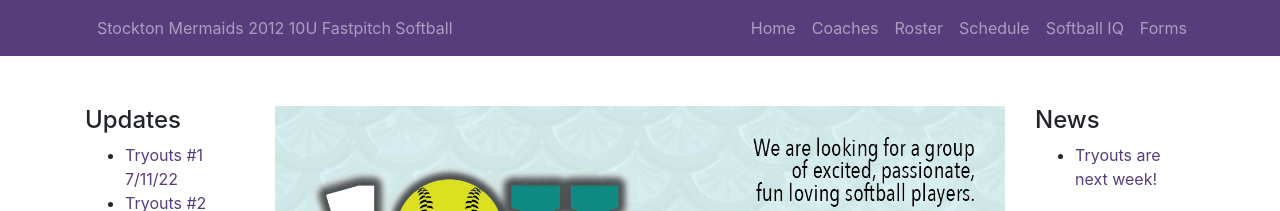
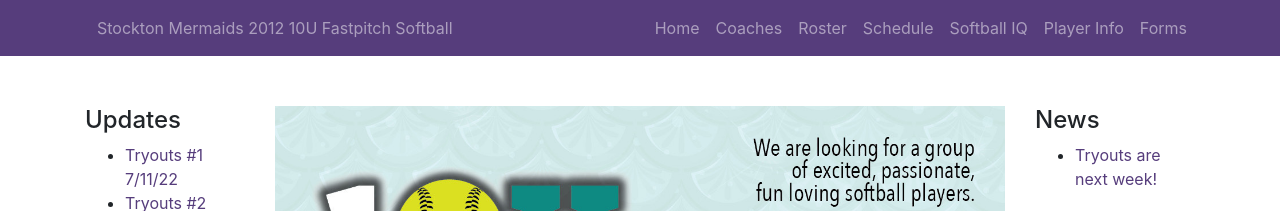
Before and after one commit to stocktonmermaids/stocktonmermaids.github.io, a Jekyll site: the page built from index.html, in a window 1280 px wide. Shown: the top 211 px of the page. Built offline with Jekyll 4.4.1, drawn with Linux system fonts in a browser that asks for light colours; nearby versions of some CDN libraries.

Commit message:
MBH: woot woot

```diff
--- a/_includes/nav.html
+++ b/_includes/nav.html
@@ -16,6 +16,7 @@
                 <li class="nav-item"><a class="nav-link" href="/roster">Roster</a></li>
                 <li class="nav-item"><a class="nav-link" href="/schedule">Schedule</a></li>
                 <li class="nav-item"><a class="nav-link" href="/iq">Softball IQ</a></li>
+                <li class="nav-item"><a class="nav-link" href="/info">Player Info</a></li>
                 <li class="nav-item"><a class="nav-link" href="/forms">Forms</a></li>
                 <!-- <li class="nav-item"><a class="nav-link" href="/sponsors">Sponsors</a></li> -->
             </ul>
```
